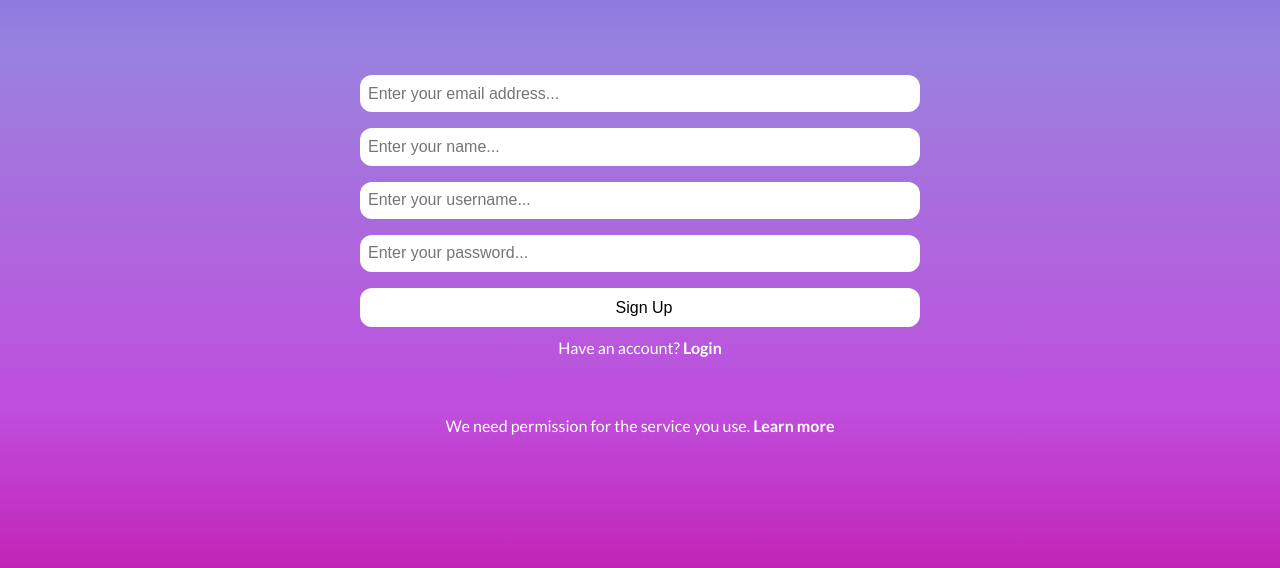
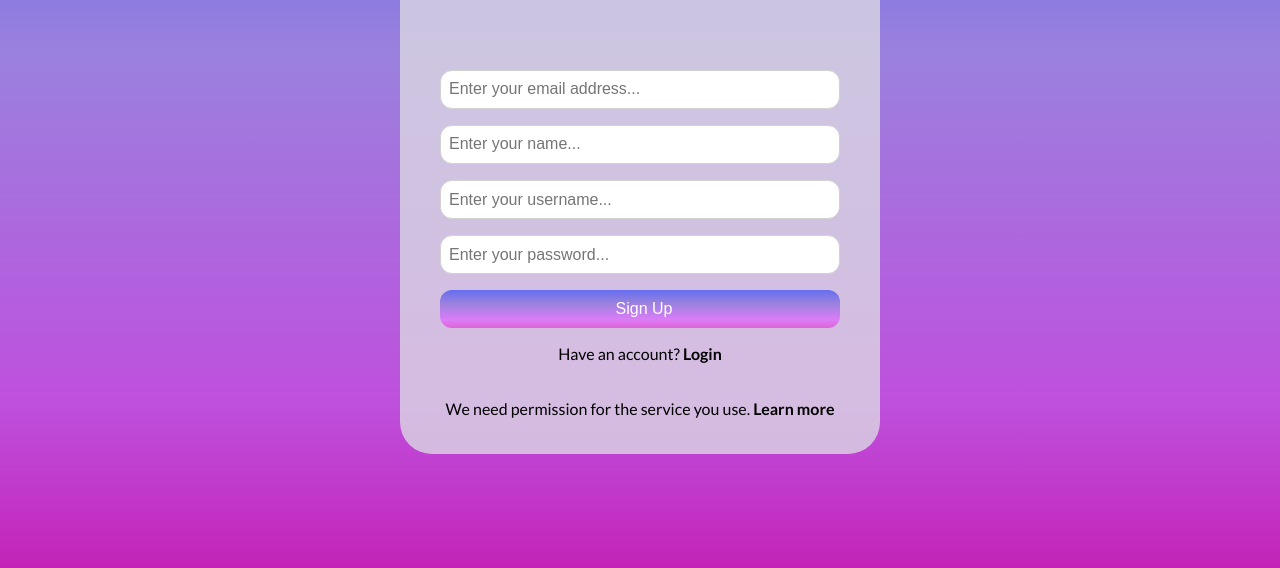
Before and after one commit to Jess247/forms, a plain HTML site: page minimalist-login/pages/sign-up.html in a window 1280 px wide. Shown: the part 226-794 px from the top of the page. Drawn offline with Linux system fonts and the light colour scheme.

Commit message:
Update form styles

```diff
--- a/minimalist-login/css/styles.css
+++ b/minimalist-login/css/styles.css
@@ -8,25 +8,25 @@
 body {
     height: 100vh;
     font-family: 'Lato', sans-serif;
-    color: #fff;
-    display: flex;
-    justify-content: center;
-    align-items: center;
+    color: #000100;
     background: rgb(195,34,182);
     background: linear-gradient(0deg, rgba(195,34,182,1) 0%, rgba(191,79,221,1) 21%, rgba(154,129,222,1) 65%, rgba(90,99,232,1) 100%);
 }
 
 main {
-    width: 60vw;
-    max-width: 40em;
-    height: 80vh;
-    max-height: 70em;
+    width: 100%;
+    height: 100%;
     border-radius: 1em;
+    display: flex;
+    justify-content: center;
+    align-items: center;
 }
 
 .container {
-    width: 100%;
-    height: 100%;
+    width: max(30vw, 30em);
+    height: min(70vh,70em);
+    background-color: rgba(219, 216, 227,0.8);
+    border-radius: 2em;
     margin: 0 auto;
     display: flex;
     flex-direction: column;
@@ -34,9 +34,15 @@ main {
     align-items: center;
 }
 
+.link-container {
+    display: flex;
+    flex-direction: column;
+    justify-content: center;
+    align-items: center;
+}
+
 .logo {
     text-align: center;
-
 }
 
 .logo span {
@@ -67,23 +73,22 @@ label {
     margin: 1em 0;
     width: 100%;
     padding: 0.6em 0 0.6em 0.5em;
-    border: 0;
+    border: 1px solid rgb(211, 210, 210);
     border-radius: 12px;
     font-size: 1rem;
 }
 .submit-btn {
-    color: #000;
-    background: #fff;
-    border: 1px solid transparent;
+    color: #fff;
+    background: rgb(195,34,182);
+    background: linear-gradient(0deg, rgb(221, 100, 211) 0%, rgb(221, 124, 248) 21%, rgba(154,129,222,1) 65%, rgb(101, 110, 240) 100%);
+    border: none;
 }
 .submit-btn:hover {
-    background: radial-gradient(circle, rgb(232, 195, 211) 0%, rgb(242, 190, 255) 100%);
-    border: 1px solid rgba(215,144,233,1);
     color: #fff;
 }
 
-.forgot-pw_link, .login_link {
-    margin-top: -4em;
+.forgot-pw_link, .login_link, .sign-up_link {
+    text-align: center;
 }
 
 .link {
--- a/minimalist-login/pages/sign-up.html
+++ b/minimalist-login/pages/sign-up.html
@@ -28,13 +28,13 @@
                     <input class="textfield" type="password" name="password" id="password" placeholder="Enter your password...">
                 </label>
                 <input type="submit" value="Sign Up" class="submit-btn">
+                <div class="login_link">
+                    <p>Have an account?<a href="../index.html" class="link"> Login</a></p>
+                </div>
             </form>
-            <div class="login_link">
-                <p>Have an account?<a href="../index.html" class="link"> Login</a></p>
-            </div>
-            <div class="sign-up_link">
-                <p>We need permission for the service you use. <a href="#" class="link"> Learn more</a></p>
-            </div>
+                <div class="sign-up_link">
+                    <p>We need permission for the service you use. <a href="#" class="link"> Learn more</a></p>
+                </div>
         </div>
     </main>
 </body>
```
Also changed, not shown: minimalist-login/index.html (+3 -3 lines), minimalist-login/pages/forgot-pw.html (+3 -3 lines).
